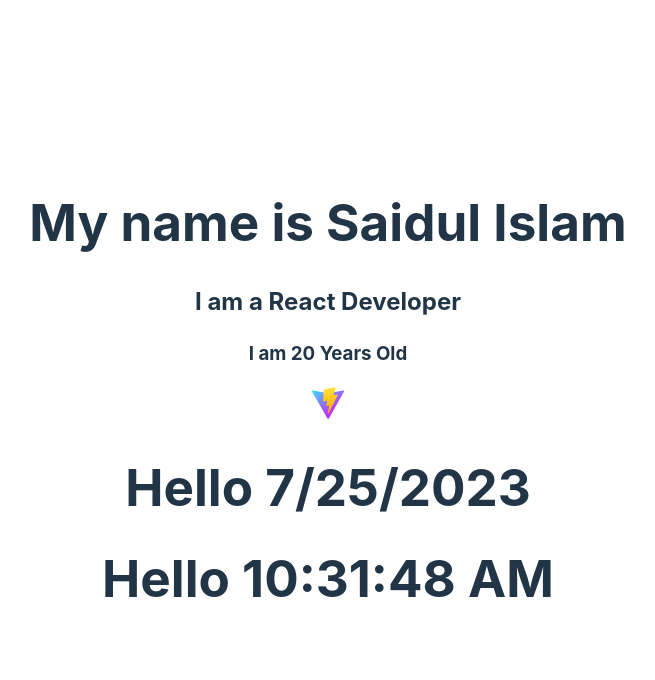
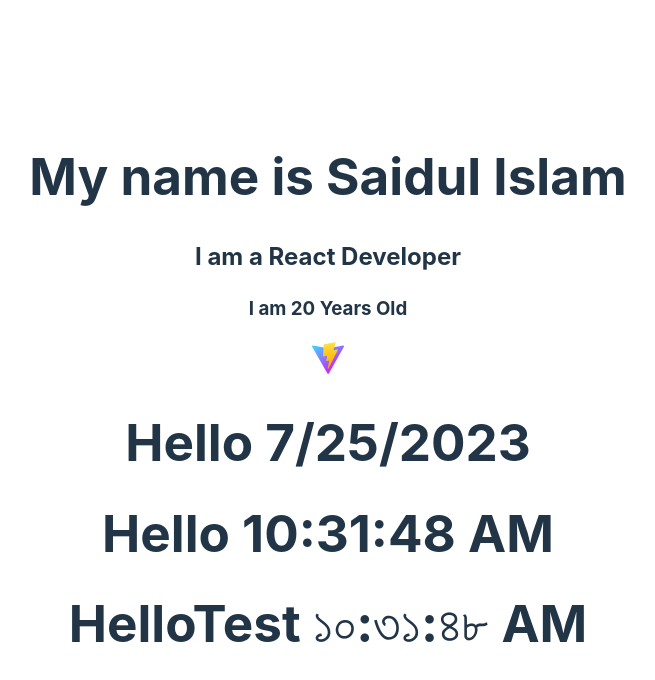
Before and after one commit to saidulislamjihad/NewReact, a React (Vite) app: page / in a window 1280 px wide. Shown: the top 680 px of the page, without its empty margins (312-967 px from the left). Built offline with nearby package versions, Linux system fonts and the light colour scheme.

Commit message:
Class components practice

```diff
--- a/package.json
+++ b/package.json
@@ -10,6 +10,7 @@
     "preview": "vite preview"
   },
   "dependencies": {
+    "bootstrap": "^5.3.0",
     "react": "^18.2.0",
     "react-dom": "^18.2.0"
   },
--- a/src/App.jsx
+++ b/src/App.jsx
@@ -23,4 +23,4 @@ function App() {
   )
 }
 
-export default App
+export default App;
--- a/src/ClassBase.jsx
+++ b/src/ClassBase.jsx
@@ -1,8 +1,31 @@
 import { useState } from 'react'
 import React from 'react';
 
-function Class (){
+class SecondClock extends React.Component {
+    state = {date: new Date()};
 
+    componentDidMount(){
+        this.clockTimer = setInterval(()=> this.tick() ,1000);
+    }
+
+    componentWillUnmount(){
+        clearInterval(this.clockTimer);
+    }
+
+    tick(){
+        this.setState({
+            date: new Date(),
+        });
+    }
+
+
+    render(){
+        return (
+            <h1>
+                Hello{this.props.children} {this.state.date.toLocaleTimeString(this.props.locale)}
+            </h1>
+        )
+    }
 }
 
-export default Class
+export default SecondClock;
--- a/src/Clock.jsx
+++ b/src/Clock.jsx
@@ -10,9 +10,7 @@ function Clock() {
       let time = new Date().toLocaleTimeString();
       setCurrentTime(time);
     }
-
     setInterval( updateTime , 1000 );
-
 
     return (
       <>
@@ -21,4 +19,4 @@ function Clock() {
     )
   }
 
-  export default Clock
+  export default Clock;
--- a/src/main.jsx
+++ b/src/main.jsx
@@ -1,14 +1,14 @@
 import React from 'react'
 import ReactDOM from 'react-dom/client'
 import App from './App.jsx'
-import Clock from './Clock.jsx'
-import Class from './ClassBase.jsx'
+import Clock from './clock.jsx'
+import SecondClock from './ClassBase.jsx'
 import './index.css'
 
 ReactDOM.createRoot(document.getElementById('root')).render(
   <React.StrictMode>
     <App />
     <Clock />
-    <Class />
+    <SecondClock locale="bn-BD">Test</SecondClock>
   </React.StrictMode>
 )
```
Also changed, not shown: 1 other file (tests, documents, lock files or other folders).
